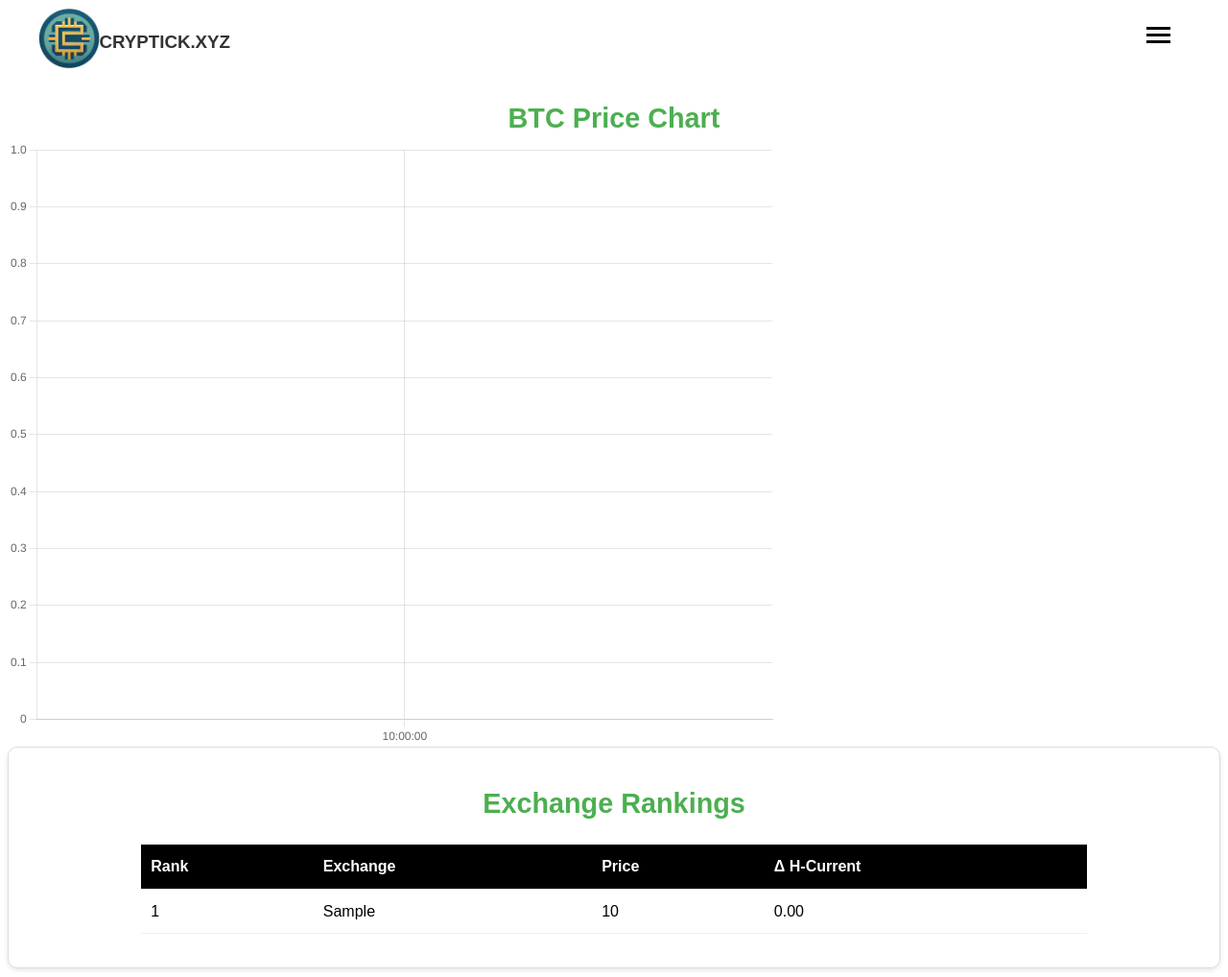
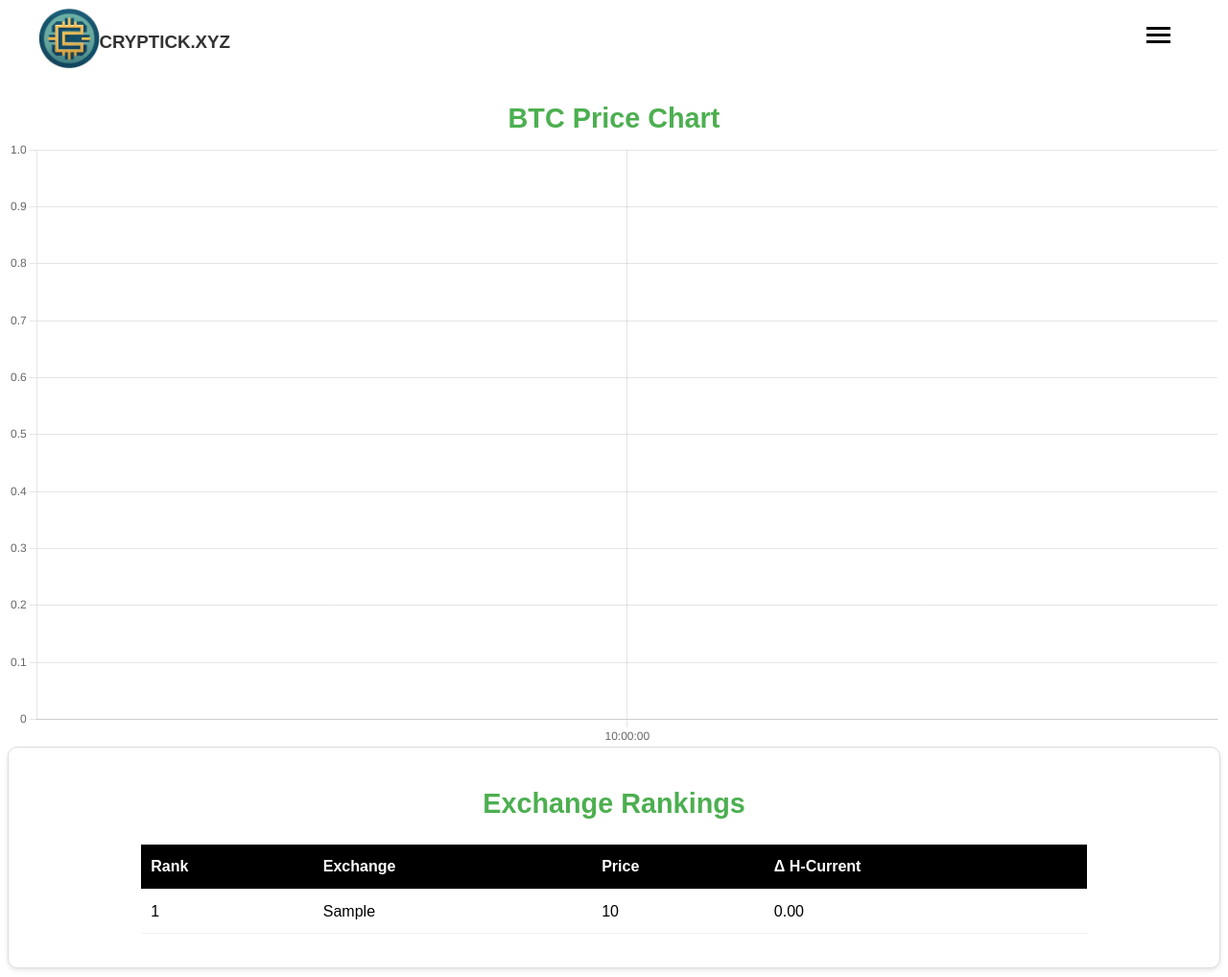
Before and after one commit to dwarfdrizzle/crypto_scraper_ver2.0, a Flask app: page / in a window 1280 px wide. Shown: the top 1018 px of the page at 96% size. Run offline with Flask 3, Linux system fonts and the light colour scheme; tables that the repository leaves empty hold one stand-in row (values such as "Sample post").

Commit message:
taken out max width for css on chart canvas sizing

```diff
--- a/frontend/static/css/styles.css
+++ b/frontend/static/css/styles.css
@@ -35,7 +35,7 @@ body {
 
 #btcChart {
   width: 100%;
-  max-width: 800px; /* Adjust as needed */
+ /* max-width: 800px;  Adjust as needed */
   height: auto;
 }
 
```
